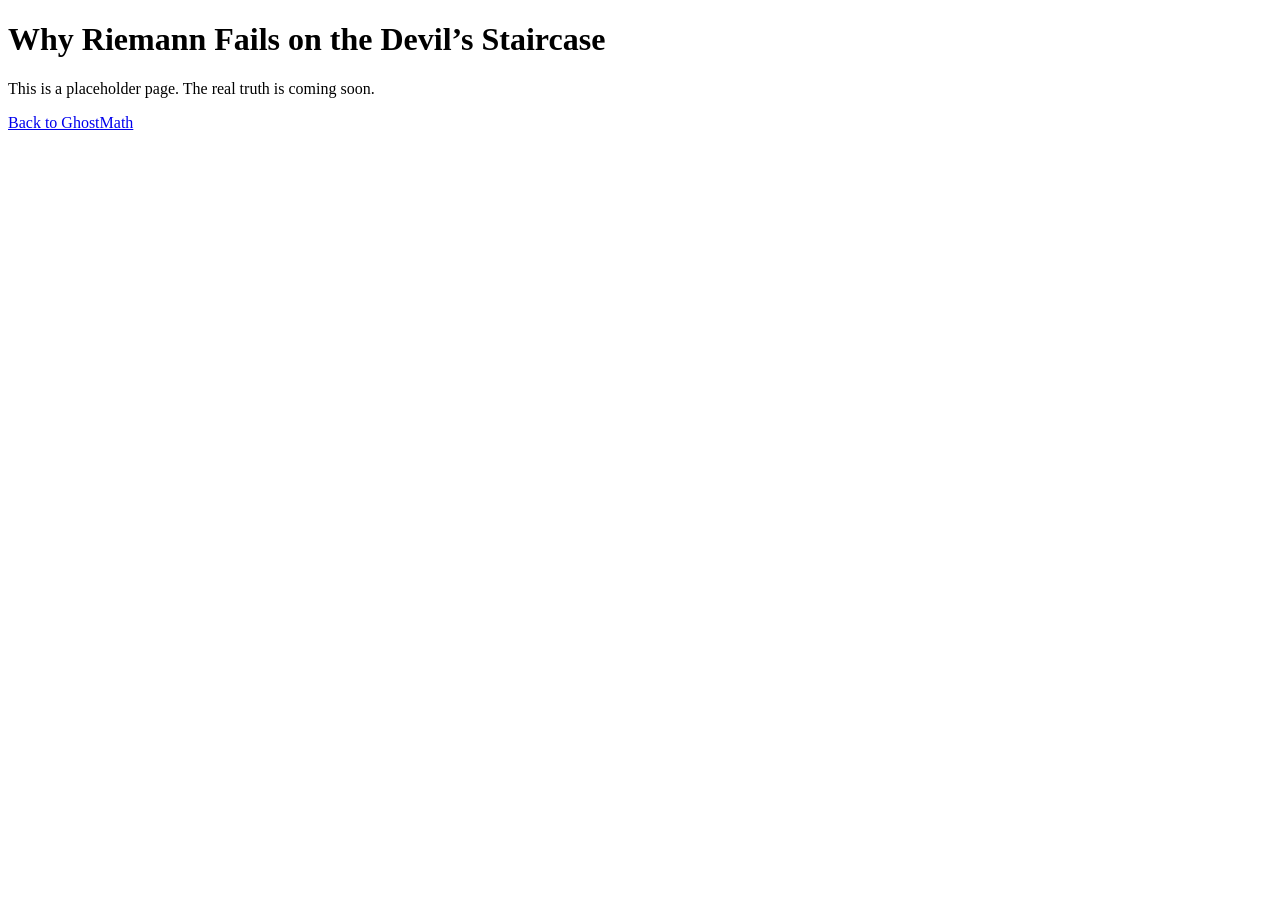
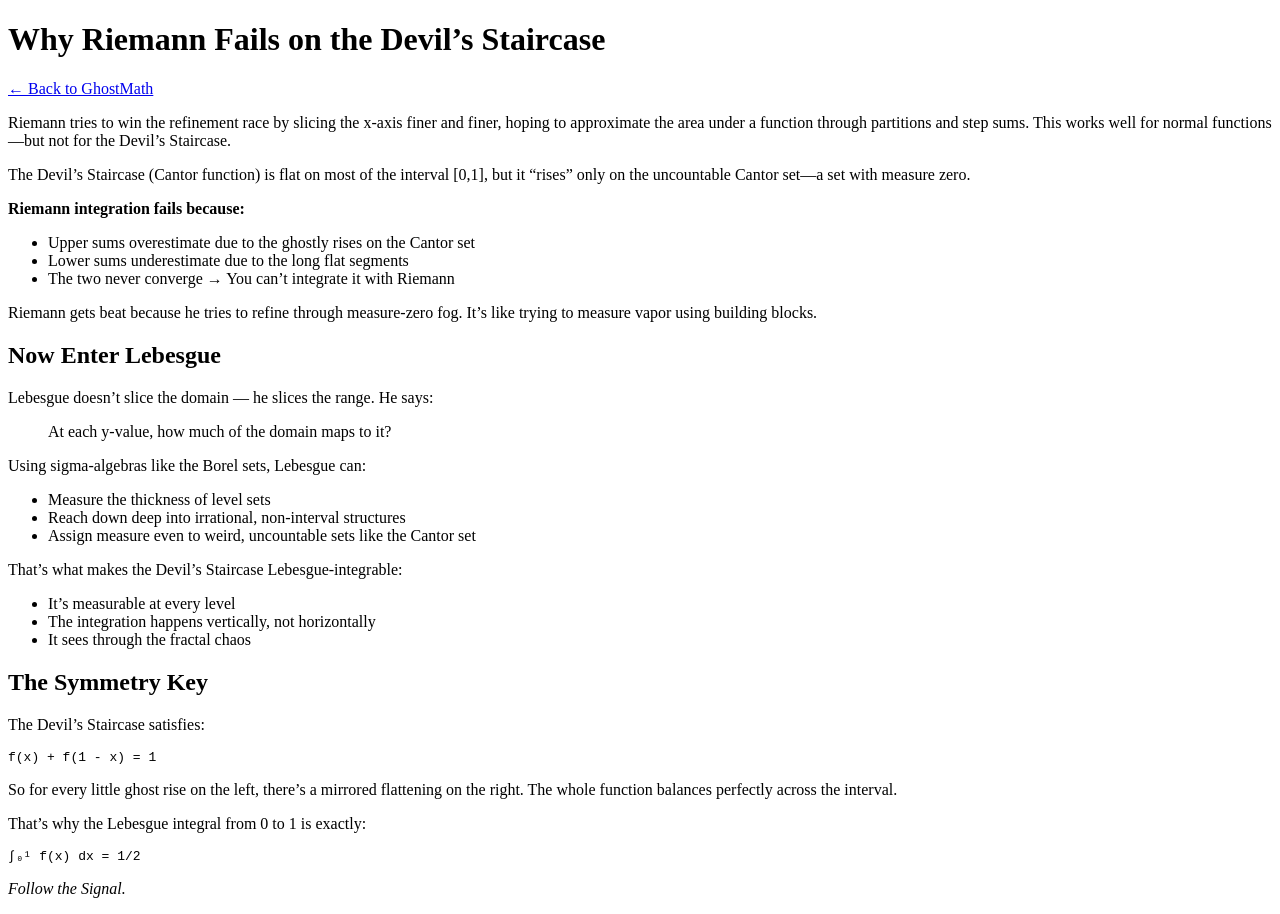
Before and after one commit to gwhendri/ghostmath-site, a plain HTML site: page scrolls/devils-staircase.html in a window 1280 px wide. Before the commit the page ends 800 px from the top, so only its background shows below. Drawn offline with Linux system fonts and the light colour scheme.

Commit message:
Update devils-staircase.html

```diff
--- a/scrolls/devils-staircase.html
+++ b/scrolls/devils-staircase.html
@@ -1,11 +1,64 @@
 <!DOCTYPE html>
 <html>
 <head>
-  <title>Why Riemann Fails on the Devil’s Staircase</title>
+  <meta charset="UTF-8">
+  <title>Why Riemann Fails on the Devil's Staircase</title>
+  <link rel="stylesheet" href="../style.css">
 </head>
 <body>
-  <h1>Why Riemann Fails on the Devil’s Staircase</h1>
-  <p>This is a placeholder page. The real truth is coming soon.</p>
-  <p><a href="../index.html">Back to GhostMath</a></p>
+  <header>
+    <h1>Why Riemann Fails on the Devil’s Staircase</h1>
+    <p><a href="../index.html">&larr; Back to GhostMath</a></p>
+  </header>
+
+  <main>
+    <section>
+      <p>Riemann tries to win the refinement race by slicing the x-axis finer and finer, hoping to approximate the area under a function through partitions and step sums. This works well for normal functions—but not for the Devil’s Staircase.</p>
+
+      <p>The Devil’s Staircase (Cantor function) is flat on most of the interval [0,1], but it “rises” only on the uncountable Cantor set—a set with measure zero.</p>
+
+      <p><strong>Riemann integration fails because:</strong></p>
+      <ul>
+        <li>Upper sums overestimate due to the ghostly rises on the Cantor set</li>
+        <li>Lower sums underestimate due to the long flat segments</li>
+        <li>The two never converge → You can’t integrate it with Riemann</li>
+      </ul>
+
+      <p>Riemann gets beat because he tries to refine through measure-zero fog. It’s like trying to measure vapor using building blocks.</p>
+
+      <h2>Now Enter Lebesgue</h2>
+
+      <p>Lebesgue doesn’t slice the domain — he slices the range. He says:</p>
+      <blockquote>
+        At each y-value, how much of the domain maps to it?
+      </blockquote>
+
+      <p>Using sigma-algebras like the Borel sets, Lebesgue can:</p>
+      <ul>
+        <li>Measure the thickness of level sets</li>
+        <li>Reach down deep into irrational, non-interval structures</li>
+        <li>Assign measure even to weird, uncountable sets like the Cantor set</li>
+      </ul>
+
+      <p>That’s what makes the Devil’s Staircase Lebesgue-integrable:</p>
+      <ul>
+        <li>It’s measurable at every level</li>
+        <li>The integration happens vertically, not horizontally</li>
+        <li>It sees through the fractal chaos</li>
+      </ul>
+
+      <h2>The Symmetry Key</h2>
+      <p>The Devil’s Staircase satisfies:</p>
+      <pre><code>f(x) + f(1 - x) = 1</code></pre>
+      <p>So for every little ghost rise on the left, there’s a mirrored flattening on the right. The whole function balances perfectly across the interval.</p>
+
+      <p>That’s why the Lebesgue integral from 0 to 1 is exactly:</p>
+      <pre><code>∫₀¹ f(x) dx = 1/2</code></pre>
+    </section>
+  </main>
+
+  <footer>
+    <p><em>Follow the Signal.</em></p>
+  </footer>
 </body>
 </html>
```
